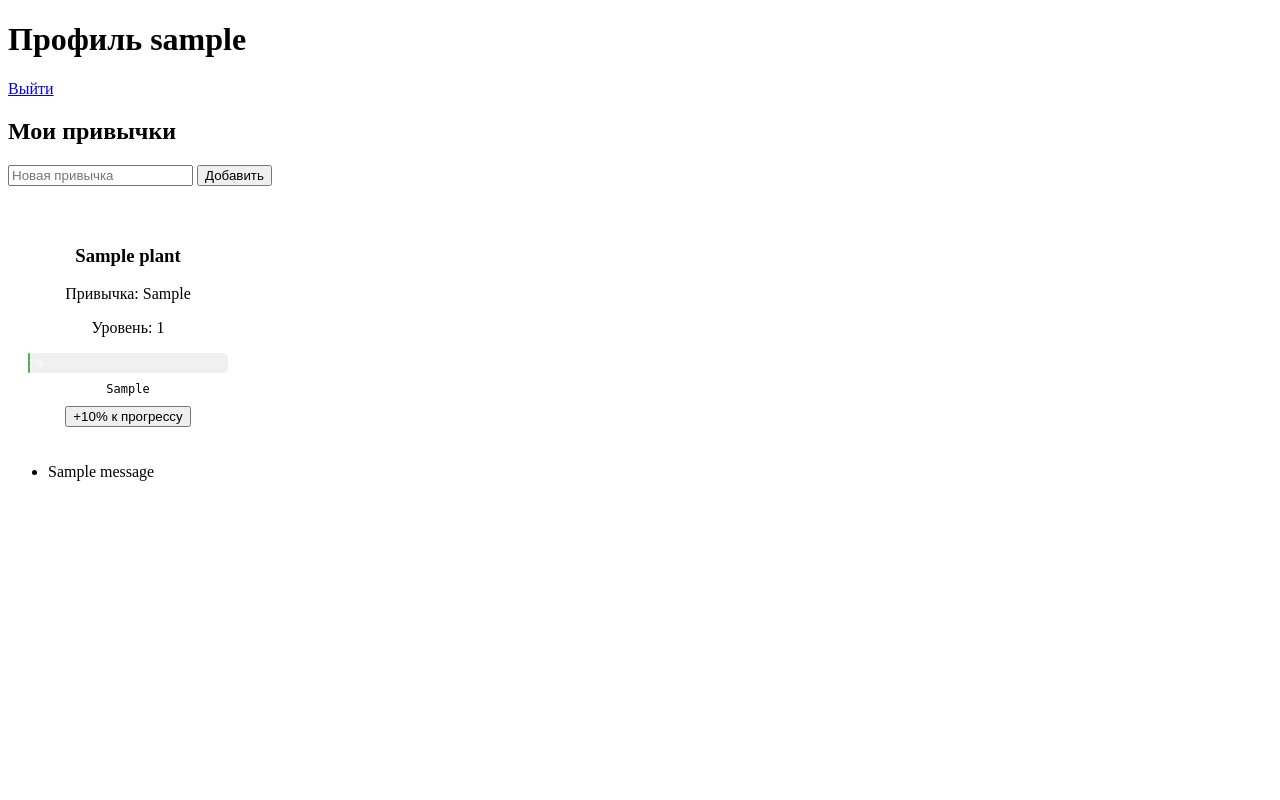
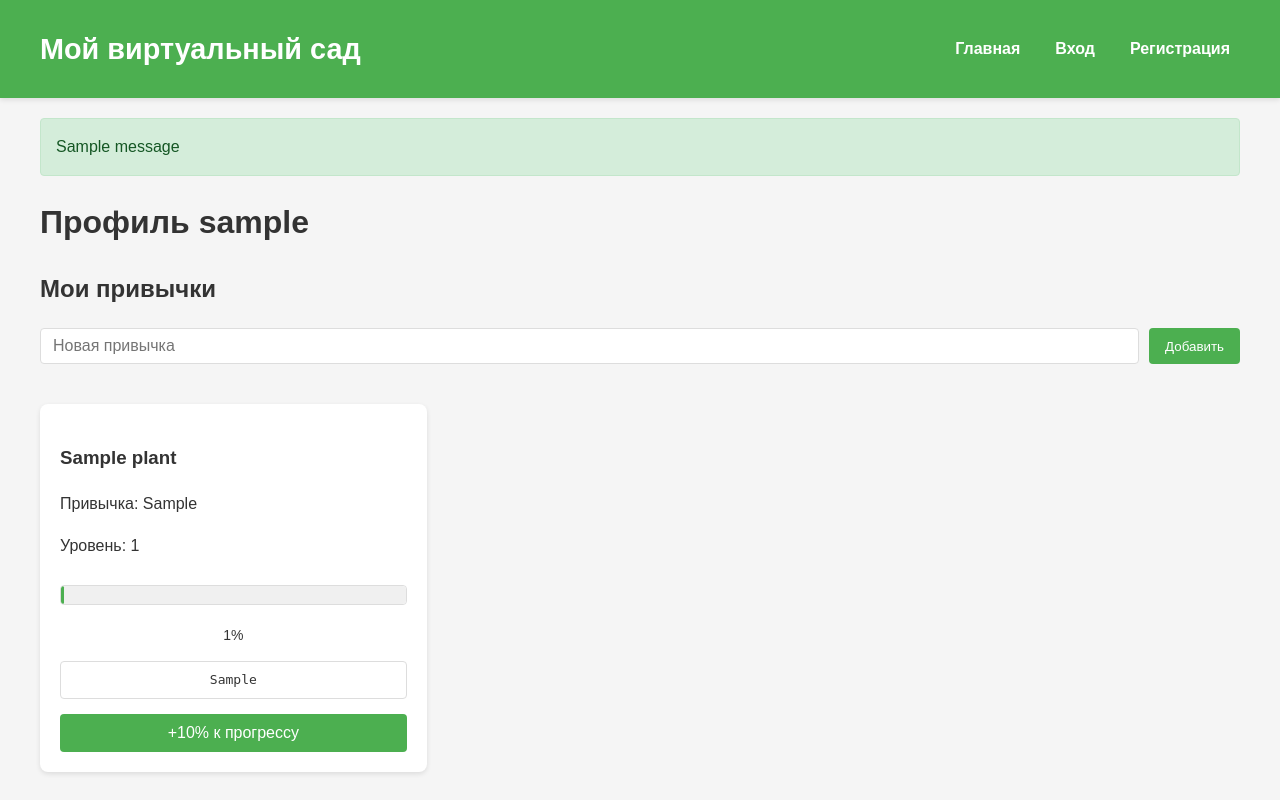
Before and after one commit to zaveshaa/YanLycWebProject, a Flask app: template templates/profile.html in a window 1280 px wide. Run offline with Flask 3, Linux system fonts and the light colour scheme; tables that the repository leaves empty hold one stand-in row (values such as "Sample post"); the template is opened without the code that fills it: values that come from a table or form of the project are taken from there, most other values are stand-ins (such as "Sample title", 1, 10 or a date in 2020); one stand-in notice (Sample message) is shown.

Commit message:
Norm Commit

```diff
--- a/static/style.css
+++ b/static/style.css
@@ -1,120 +1,254 @@
+/* Основные переменные цветов и стилей */
+:root {
+    --primary-color: #4CAF50;       /* Основной зеленый цвет */
+    --secondary-color: #45a049;     /* Темно-зеленый для hover-эффектов */
+    --text-color: #333;             /* Основной цвет текста */
+    --light-bg: #f5f5f5;           /* Цвет фона страницы */
+    --white: #ffffff;               /* Белый цвет */
+    --trunk-color: #8B4513;         /* Коричневый для ствола дерева */
+    --branch-color: #A0522D;        /* Светло-коричневый для веток */
+    --leaves-color: #228B22;        /* Зеленый для листьев */
+    --shadow: 0 2px 5px rgba(0,0,0,0.1); /* Тень по умолчанию */
+}
+
+/* Базовые стили для всей страницы */
 body {
     font-family: 'Arial', sans-serif;
     line-height: 1.6;
     margin: 0;
     padding: 0;
-    background-color: #f5f5f5;
-    color: #333;
+    background-color: var(--light-bg);
+    color: var(--text-color);
+    min-height: 100vh;
 }
 
+/* Стили для шапки сайта */
 header {
-    background: #4CAF50;
-    color: white;
-    padding: 1rem;
-    text-align: center;
+    background: var(--primary-color);
+    color: var(--white);
+    padding: 1rem 0;
+    box-shadow: var(--shadow);
+    position: sticky;
+    top: 0;
+    z-index: 100;
+}
+
+.header-container {
+    max-width: 1200px;
+    margin: 0 auto;
+    padding: 0 20px;
+    display: flex;
+    flex-direction: column;
+    align-items: center;
+}
+
+.header-container h1 {
+    margin: 10px 0;
+    color: var(--white);
+    font-size: 1.8rem;
+}
+
+/* Навигационное меню */
+nav {
+    display: flex;
+    gap: 15px;
+    flex-wrap: wrap;
+    justify-content: center;
 }
 
 nav a {
-    color: white;
-    margin: 0 10px;
+    color: var(--white);
     text-decoration: none;
+    font-weight: bold;
+    padding: 5px 10px;
+    border-radius: 4px;
+    transition: background-color 0.3s;
 }
 
+nav a:hover {
+    background-color: var(--secondary-color);
+}
+
+/* Основное содержимое страницы */
+.main-container {
+    max-width: 1200px;
+    margin: 20px auto;
+    padding: 0 20px;
+    min-height: calc(100vh - 200px);
+}
+
+/* Сетка для отображения растений */
 .plants-grid {
     display: grid;
     grid-template-columns: repeat(auto-fill, minmax(300px, 1fr));
     gap: 20px;
-    padding: 20px;
+    padding: 20px 0;
 }
 
+/* Карточка растения */
 .plant-card {
-    background: white;
+    background: var(--white);
     border-radius: 8px;
     padding: 20px;
-    box-shadow: 0 2px 5px rgba(0,0,0,0.1);
+    box-shadow: var(--shadow);
+    transition: transform 0.3s;
 }
 
+.plant-card:hover {
+    transform: translateY(-5px);
+}
+
+/* Контейнер для дерева */
 .tree-container {
-    background: #f8f9fa;
+    background: var(--white);
     padding: 10px;
+    margin: 15px 0;
+    border-radius: 4px;
+    border: 1px solid #ddd;
+    max-height: 300px;
+    overflow: auto;
+}
+
+/* Стили для ASCII-дерева */
+.tree {
+    font-family: monospace;
+    line-height: 1.2;
+    white-space: pre;
+    margin: 0;
+    text-align: center;
+}
+
+.tree-trunk {
+    color: var(--trunk-color);
+}
+
+.tree-branch {
+    color: var(--branch-color);
+}
+
+.tree-leaves {
+    color: var(--leaves-color);
+}
+
+/* Прогресс-бар */
+progress {
+    width: 100%;
+    height: 20px;
     margin: 10px 0;
+    border-radius: 4px;
+    overflow: hidden;
+    border: 1px solid #ddd;
+}
+
+progress::-webkit-progress-bar {
+    background-color: #f0f0f0;
     border-radius: 4px;
 }
 
-.tree {
-    font-family: monospace;
-    line-height: 1;
-    white-space: pre;
-    color: #5e3a1a;
-    margin: 0;
-    overflow-x: auto;
+progress::-webkit-progress-value {
+    background-color: var(--primary-color);
+    border-radius: 4px;
+    transition: width 0.5s;
 }
 
-progress {
-    width: 100%;
-    height: 20px;
-    margin: 5px 0;
+.progress-container span {
+    display: block;
+    text-align: center;
+    margin-top: 5px;
+    font-size: 14px;
 }
 
+/* Кнопки */
 .btn-water {
-    background: #4CAF50;
-    color: white;
+    background: var(--primary-color);
+    color: var(--white);
     border: none;
     padding: 10px 15px;
     border-radius: 4px;
     cursor: pointer;
     width: 100%;
     font-size: 16px;
+    transition: background-color 0.3s;
 }
 
+.btn-water:hover {
+    background: var(--secondary-color);
+}
+
+/* Форма добавления привычки */
+.habit-form {
+    display: flex;
+    gap: 10px;
+    margin: 20px 0;
+}
+
+.habit-form input {
+    flex-grow: 1;
+    padding: 8px 12px;
+    border: 1px solid #ddd;
+    border-radius: 4px;
+    font-size: 16px;
+}
+
+.habit-form button {
+    background: var(--primary-color);
+    color: var(--white);
+    border: none;
+    padding: 8px 16px;
+    border-radius: 4px;
+    cursor: pointer;
+    transition: background-color 0.3s;
+}
+
+.habit-form button:hover {
+    background: var(--secondary-color);
+}
+
+/* Сообщения (flash) */
 .flash {
-    padding: 10px;
-    margin: 10px 0;
+    padding: 15px;
+    margin: 20px 0;
     border-radius: 4px;
+    border: 1px solid transparent;
 }
 
 .flash.success {
     background: #d4edda;
     color: #155724;
+    border-color: #c3e6cb;
 }
 
 .flash.error {
     background: #f8d7da;
     color: #721c24;
-}
-/* Добавляем стили для цветного дерева */
-.tree {
-    font-family: monospace;
-    line-height: 1.2;
-    white-space: pre;
-    background: #f8f9fa;
-    padding: 10px;
-    margin: 10px 0;
-    border-radius: 4px;
-    overflow: hidden;
-    max-width: 100%;
+    border-color: #f5c6cb;
 }
 
-.tree-trunk {
-    color: #8B4513; /* Коричневый */
+/* Адаптивность для мобильных устройств */
+@media (max-width: 768px) {
+    .plants-grid {
+        grid-template-columns: 1fr;
     }
 
-.tree-branch {
-    color: #A0522D; /* Светло-коричневый */
+    nav {
+        flex-direction: column;
+        align-items: center;
+        gap: 10px;
     }
 
-.tree-leaves {
-    color: #228B22; /* Зеленый */
+    .header-container {
+        text-align: center;
     }
 
-.plant-card {
-    max-width: 350px;
-    overflow: hidden;
+    .habit-form {
+        flex-direction: column;
+    }
 }
 
-.tree-container {
-    max-height: 300px;
-    overflow: auto;
-    border: 1px solid #ddd;
-    background: white;
+@media (min-width: 768px) {
+    .header-container {
+        flex-direction: row;
+        justify-content: space-between;
+        align-items: center;
     }
+}
--- a/templates/base.html
+++ b/templates/base.html
@@ -1,16 +1,17 @@
 <!DOCTYPE html>
-<html>
+<html lang="ru">
 <head>
     <meta charset="UTF-8">
     <meta name="viewport" content="width=device-width, initial-scale=1.0">
-    <title>Мой виртуальный сад</title>
-    <link rel="stylesheet" href="/static/style.css">
+    <title>{% block title %}Мой виртуальный сад{% endblock %}</title>
+    <link rel="stylesheet" href="{{ url_for('static', filename='style.css') }}">
 </head>
 <body>
     <header>
+        <div class="header-container">
             <h1>Мой виртуальный сад</h1>
             <nav>
-            {% if current_user %}
+                {% if get_current_user() %}
                     <a href="{{ url_for('profile') }}">Мой сад</a>
                     <a href="{{ url_for('logout') }}">Выйти</a>
                 {% else %}
@@ -19,9 +20,10 @@
                     <a href="{{ url_for('register') }}">Регистрация</a>
                 {% endif %}
             </nav>
+        </div>
     </header>
 
-    <main>
+    <main class="main-container">
         {% with messages = get_flashed_messages(with_categories=true) %}
             {% if messages %}
                 <div class="flashes">
--- a/templates/profile.html
+++ b/templates/profile.html
@@ -1,49 +1,9 @@
-<!DOCTYPE html>
-<html>
-<head>
-    <title>Профиль</title>
-    <style>
-        .tree-trunk { color: #8B4513; }
-        .tree-branch { color: #A0522D; }
-        .tree-leaves { color: #228B22; }
-        .plant-container {
-            display: inline-block;
-            margin: 20px;
-            text-align: center;
-            vertical-align: top;
-            width: 200px;
-        }
-        .tree-display {
-            font-family: monospace;
-            white-space: pre;
-            text-align: center;
-            line-height: 1.1;
-            margin: 10px 0;
-            font-size: 12px;
-        }
-        .progress-container {
-            width: 100%;
-            background-color: #f0f0f0;
-            border-radius: 5px;
-            margin: 10px 0;
-        }
-        .progress-bar {
-            height: 20px;
-            background-color: #4CAF50;
-            border-radius: 5px;
-            text-align: center;
-            line-height: 20px;
-            color: white;
-            font-size: 12px;
-        }
-        .habit-form {
-            margin: 20px 0;
-        }
-    </style>
-</head>
-<body>
+{% extends "base.html" %}
+
+{% block title %}Профиль{% endblock %}
+
+{% block content %}
     <h1>Профиль {{ user.username }}</h1>
-    <a href="{{ url_for('logout') }}">Выйти</a>
 
     <h2>Мои привычки</h2>
     <form class="habit-form" method="POST" action="{{ url_for('add_habit') }}">
@@ -51,31 +11,26 @@
         <button type="submit">Добавить</button>
     </form>
 
-    <div>
+    <div class="plants-grid">
         {% for plant in plants %}
-            <div class="plant-container">
+            <div class="plant-card">
                 <h3>{{ plant.name }}</h3>
                 <p>Привычка: {{ plant.habit }}</p>
                 <p>Уровень: {{ plant.level }}</p>
+
                 <div class="progress-container">
-                    <div class="progress-bar" style="width: {{ plant.progress }}%">{{ plant.progress }}%</div>
+                    <progress value="{{ plant.progress }}" max="100"></progress>
+                    <span>{{ plant.progress }}%</span>
                 </div>
-                <div class="tree-display">{{ plant_trees[plant.id]|safe }}</div>
+
+                <div class="tree-container">
+                    <div class="tree">{{ plant_trees[plant.id]|safe }}</div>
+                </div>
+
                 <form method="POST" action="{{ url_for('update_plant', plant_id=plant.id) }}">
-                    <button type="submit">+10% к прогрессу</button>
+                    <button type="submit" class="btn-water">+10% к прогрессу</button>
                 </form>
             </div>
         {% endfor %}
     </div>
-
-    {% with messages = get_flashed_messages() %}
-        {% if messages %}
-            <ul>
-                {% for message in messages %}
-                    <li>{{ message }}</li>
-                {% endfor %}
-            </ul>
-        {% endif %}
-    {% endwith %}
-</body>
-</html>
+{% endblock %}
```
Also changed, not shown: README.md. Lines whose indentation alone changed are shown as unchanged.
